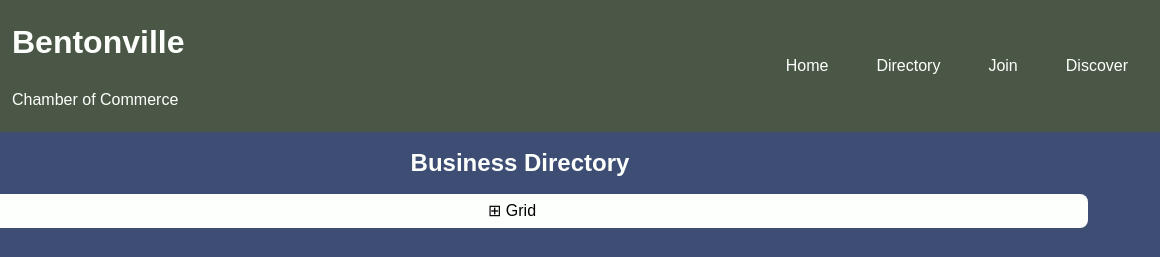
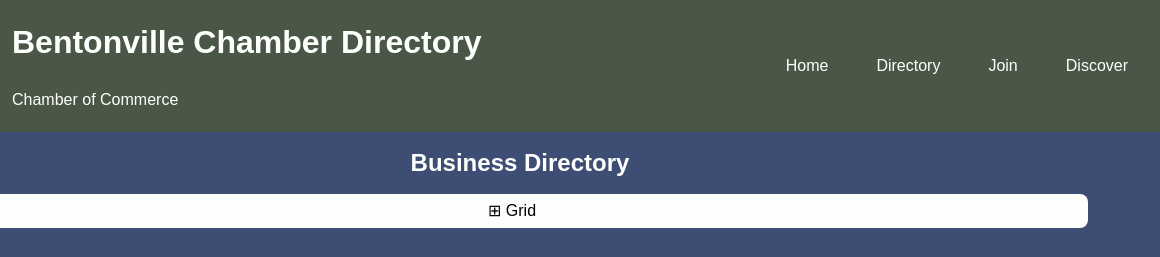
Before and after one commit to dmccool7/wdd231, a plain HTML site: page chamber/directory.html in a window 1280 px wide. Shown: the top 257 px of the page, 120-1280 px from the left. Drawn offline with Linux system fonts and the light colour scheme.

Commit message:
naming fix

```diff
--- a/chamber/directory.html
+++ b/chamber/directory.html
@@ -17,7 +17,7 @@
 </head>
 <body>
     <header>
-        <h1>Bentonville</h1>
+        <h1>Bentonville Chamber Directory</h1>
         <img src="images/chamber.webp" alt="chamber-logo">
         <p>Chamber of Commerce</p>
         <a id="hamburger" href="#"></a>
```
